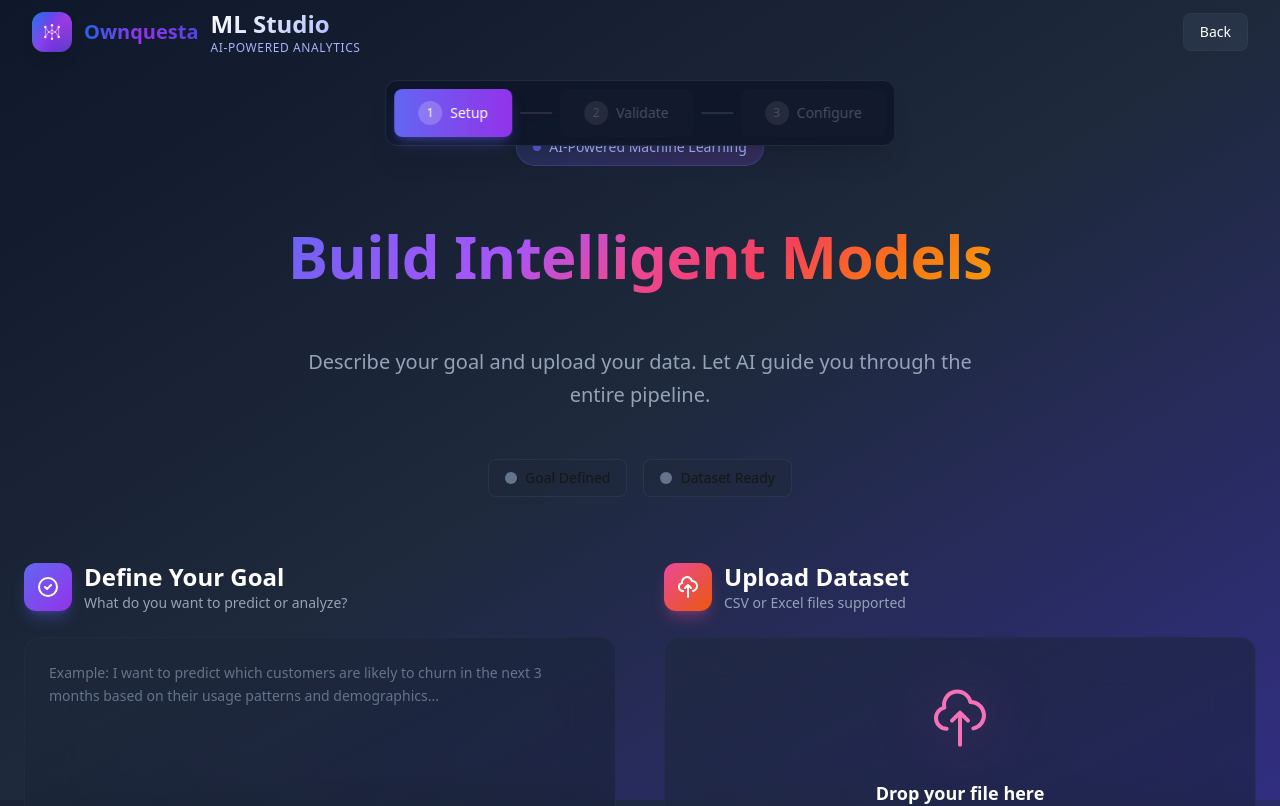
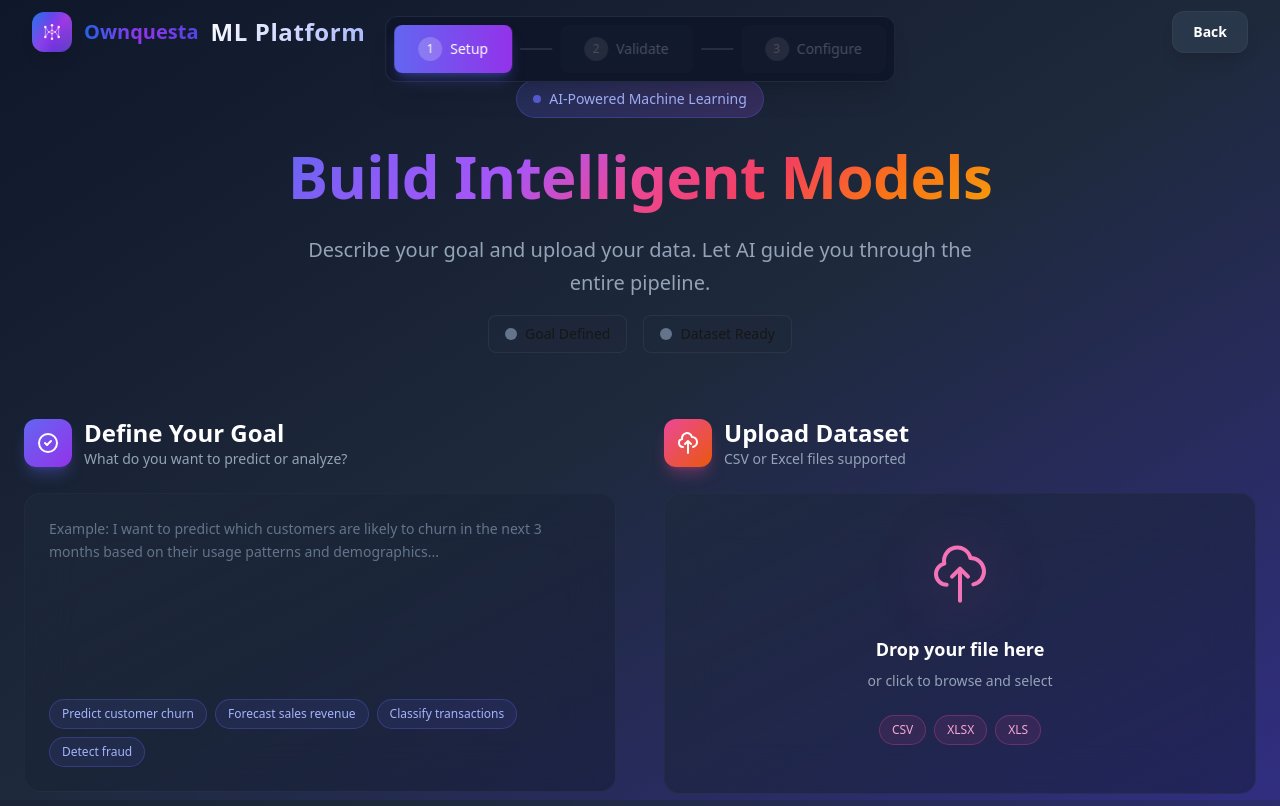
Before and after one commit to zeeelll/new_ownquesta, a Next.js app in the folder frontend/: page /ml/machine-learning in a window 1280 px wide. Shown: the top 806 px of the page. Built offline with nearby package versions, Linux system fonts and the light colour scheme.

Commit message:
ml page modify

```diff
--- a/frontend/app/ml/machine-learning/page.tsx
+++ b/frontend/app/ml/machine-learning/page.tsx
@@ -382,22 +382,23 @@ const MLStudioAdvanced: React.FC = () => {
         <div className="flex items-center gap-3">
           <Logo href="/home" size="md" />
           <div>
-            <h1 className="text-2xl font-bold text-gradient">ML Studio</h1>
-            <p className="text-xs text-indigo-300 uppercase tracking-wider">AI-Powered Analytics</p>
+            <h1 className="text-2xl font-black text-gradient tracking-wide">ML Platform</h1>
           </div>
         </div>
         <div className="flex items-center gap-3">
           <button
-            onClick={() => router.push('/home')}
-            className="px-4 py-2 rounded-lg text-white font-medium text-sm bg-slate-700/50 border border-slate-600/20 backdrop-blur-md hover:bg-slate-700/80 transition-all"
+            onClick={() => {
+              router.back();
+            }}
+            className="px-5 py-2.5 rounded-xl text-white font-semibold text-sm bg-slate-700/60 border border-slate-600/30 backdrop-blur-md hover:bg-slate-600/70 hover:border-slate-500/40 transition-all duration-300 shadow-lg hover:shadow-xl"
           >
             Back
           </button>
         </div>
       </nav>
 
-      {/* Step Navigation */}
-      <div className="fixed top-20 left-1/2 transform -translate-x-1/2 z-40 bg-slate-900/95 backdrop-blur-md rounded-xl shadow-xl border border-slate-700/50 p-2">
+      {/* Step Navigation - Fixed at Top */}
+      <div className="fixed top-4 left-1/2 transform -translate-x-1/2 z-50 bg-slate-900/95 backdrop-blur-md rounded-xl shadow-xl border border-slate-700/50 p-2">
         <div className="flex items-center gap-2">
           {[{ step: 1, label: 'Setup', key: 'setup' }, { step: 2, label: 'Validate', key: 'validate' }, { step: 3, label: 'Configure', key: 'configure' }].map((item, idx) => (
             <React.Fragment key={item.key}>
@@ -426,7 +427,7 @@ const MLStudioAdvanced: React.FC = () => {
       </div>
 
       {/* Main Content */}
-      <main className="relative z-10 max-w-7xl mx-auto px-6 pt-32 pb-12">
+      <main className="relative z-10 max-w-7xl mx-auto px-6 pt-20 pb-12">
         {selectedProject && (
           <div className="mb-8 p-4 rounded-xl bg-gradient-to-r from-indigo-500/10 to-purple-500/10 border border-indigo-500/20 backdrop-blur-sm">
             <div className="text-sm text-indigo-100">Opening ML workspace for: <span className="font-semibold text-white">{selectedProject.name}</span></div>
@@ -435,13 +436,13 @@ const MLStudioAdvanced: React.FC = () => {
         {currentStep === 'setup' && (
           <div className="animate-slide space-y-8">
             {/* Header Section */}
-            <div className="text-center space-y-12 mb-16">
+            <div className="text-center space-y-4 mb-16">
               <div className="inline-flex items-center gap-2 px-4 py-2 rounded-full bg-gradient-to-r from-indigo-500/20 to-purple-500/20 border border-indigo-500/30 backdrop-blur-sm">
                 <div className="w-2 h-2 rounded-full bg-indigo-500 animate-pulse" />
                 <span className="text-sm text-indigo-300 font-medium">AI-Powered Machine Learning</span>
               </div>
 
-              <div className="mt-16">
+              <div className="mt-2">
                 <h2 className="text-5xl md:text-6xl font-bold text-gradient-rainbow leading-relaxed">
                   Build Intelligent Models
                 </h2>
@@ -450,7 +451,7 @@ const MLStudioAdvanced: React.FC = () => {
               <p className="text-xl text-slate-400 max-w-2xl mx-auto leading-relaxed">Describe your goal and upload your data. Let AI guide you through the entire pipeline.</p>
 
               {/* Progress Indicators */}
-              <div className="flex justify-center items-center gap-4 mt-8">
+              <div className="flex justify-center items-center gap-4 mt-4">
                 <div className={`flex items-center gap-2 px-4 py-2 rounded-lg transition-all ${hasGoal ? 'bg-green-500/20 border border-green-500/40' : 'bg-slate-800/50 border border-slate-600/30'}`}>
                   <div className={`w-3 h-3 rounded-full transition-colors ${hasGoal ? 'bg-green-500' : 'bg-slate-500'}`} />
                   <span className="text-sm font-medium">Goal Defined</span>
```
